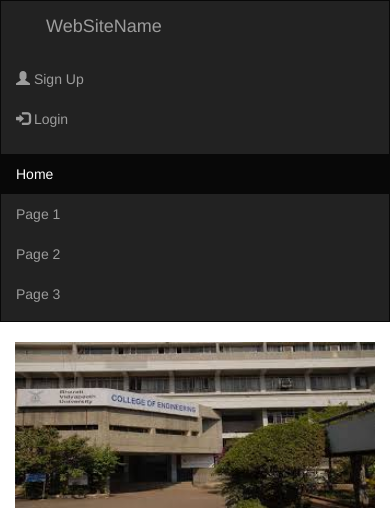
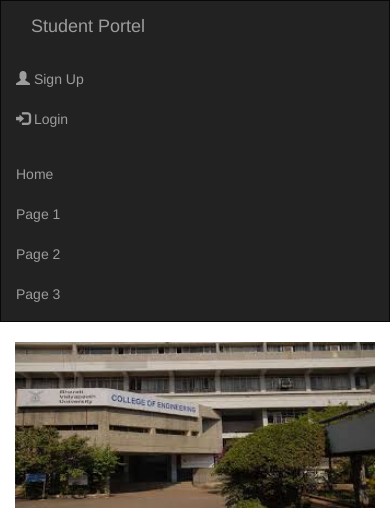
Before and after one commit to ArijeetWebonise/college-portal, a PHP site: page /index.php in a window 390 px wide. Shown: the top 508 px of the page. Run offline with PHP 8.4, Linux system fonts and the light colour scheme; some libraries are stand-ins or nearby versions.

Commit message:
mobile layout

```diff
--- a/header.php
+++ b/header.php
@@ -1,7 +1,7 @@
 <!DOCTYPE html>
 <html>
 <head>
-	<title>College Portell</title>
+	<title>Student Portel</title>
 	<link rel="stylesheet" href="https://maxcdn.bootstrapcdn.com/bootstrap/3.3.7/css/bootstrap.min.css">
 	<link rel="stylesheet" href="css/style.css">
 	<script src="https://ajax.googleapis.com/ajax/libs/jquery/3.1.1/jquery.min.js"></script>
@@ -10,9 +10,9 @@
 <body>
 	<nav class="navbar navbar-inverse">
 		<div class="container-fluid">
-			<div class="col-sm-3">
+			<div>
 				<div class="navbar-header">
-					<a class="navbar-brand" href="#">WebSiteName</a>
+					<a class="navbar-brand" href="#">Student Portel</a>
 				</div>
 			</div>
 			<ul class="nav navbar-nav navbar-right">
@@ -37,7 +37,7 @@
 		</div>
 		<div class="container-fluid">
 			<ul class="nav navbar-nav">
-				<li class="active"><a href="index.php">Home</a></li>
+				<li><a href="index.php">Home</a></li>
 				<li><a href="#">Page 1</a></li>
 				<li><a href="#">Page 2</a></li>
 				<li><a href="#">Page 3</a></li>
--- a/index.php
+++ b/index.php
@@ -1,6 +1,6 @@
 <?php require_once('header.php'); ?>
 	<div class="container">
-		<div class="col-sm-8">
+		<div class="col-sm-12 col-md-8 col-lg-8">
 			<div class="row">
 				<img src="image/banner1.jpg" class="banner">
 			</div>
@@ -8,7 +8,7 @@
 				Other Data
 			</div>
 		</div>
-		<div class="col-sm-4">
+		<div class="col-sm-12 col-md-4 col-lg-4">
 			<div class="well update">
 				<h3>
 					Updates
```
